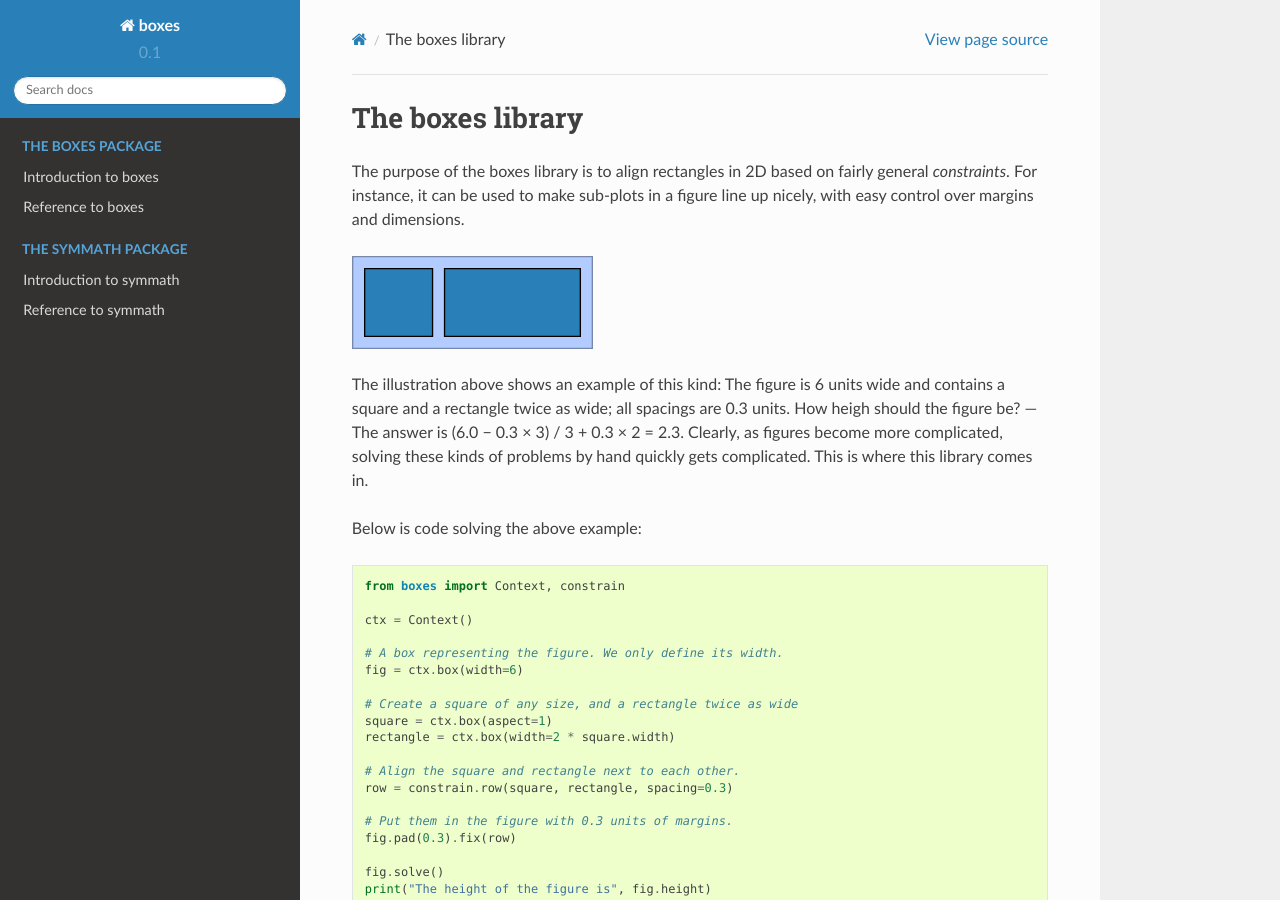
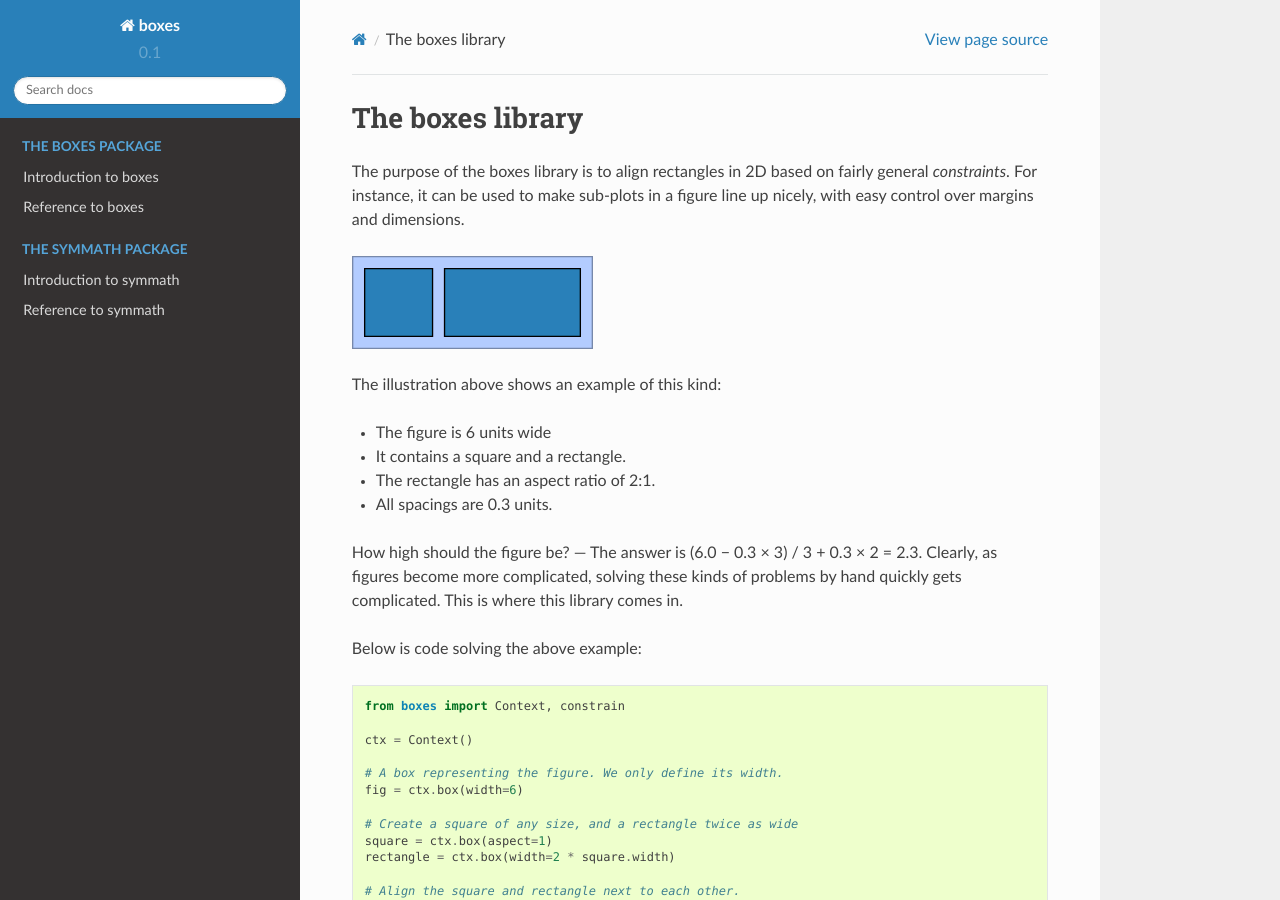
Before and after one commit to andersjel/boxes, a Sphinx documentation site: the page built from doc/index.rst, in a window 1280 px wide and 900 px high. Built offline with Sphinx 7.4.7 and the Read the Docs theme 2.0.0, drawn with Linux system fonts in a browser that asks for light colours.

Commit message:
Minor updates to documentation.

```diff
--- a/doc/index.rst
+++ b/doc/index.rst
@@ -7,9 +7,14 @@ figure line up nicely, with easy control over margins and dimensions.
 
 .. image:: /figures/index.*
 
-The illustration above shows an example of this kind: The figure is 6 units wide
-and contains a square and a rectangle twice as wide; all spacings are 0.3 units.
-How heigh should the figure be? — The answer is (6.0 − 0.3 × 3) / 3 + 0.3 × 2 =
+The illustration above shows an example of this kind:
+
+- The figure is 6 units wide
+- It contains a square and a rectangle.
+- The rectangle has an aspect ratio of 2:1.
+- All spacings are 0.3 units.
+
+How high should the figure be? — The answer is (6.0 − 0.3 × 3) / 3 + 0.3 × 2 =
 2.3. Clearly, as figures become more complicated, solving these kinds of
 problems by hand quickly gets complicated. This is where this library comes in.
 
--- a/src/boxes/__init__.py
+++ b/src/boxes/__init__.py
@@ -4,9 +4,9 @@ boxes
 
 Convenience reexports. Typing ``from boxes import *`` imports the following:
 
-* The class :class:`boxes.box.Context` which which you need to instance to use
-  the library.
-* The module :mod:`boxes.constrain` which contains a bunch of convenient
+* The class :class:`~boxes.box.Context` which is the starting point of the
+  library.
+* The module :mod:`~boxes.constrain` which contains a bunch of convenient
   constraints.
 
 """
```
Also changed, not shown: doc/figures/index.svg, doc/figures/intro.svg, 1 other file.
